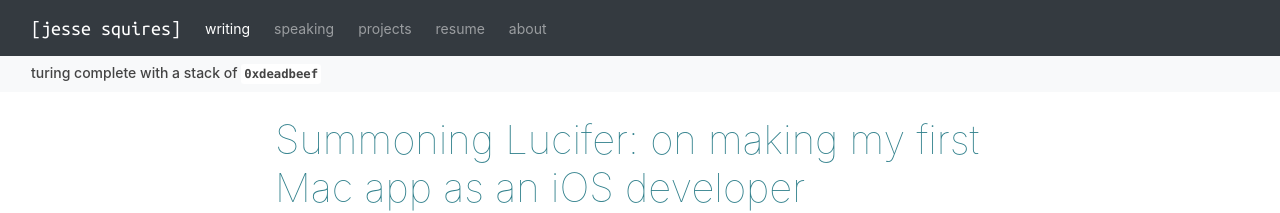
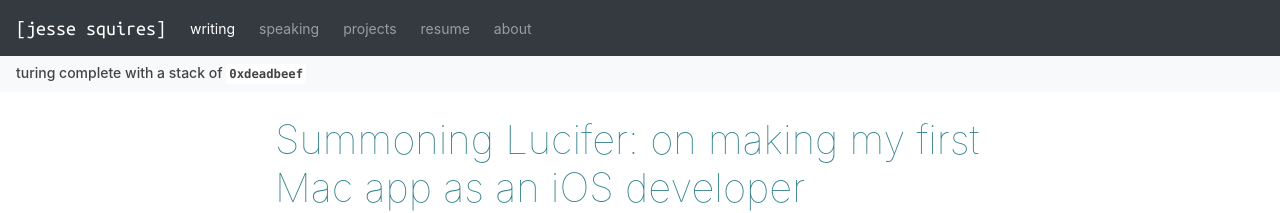
Before and after one commit to jessesquires/jessesquires.com, a Jekyll site: the page built from index.html, in a window 1280 px wide. Shown: the top 213 px of the page. Built offline with Jekyll 4.4.1, drawn with Linux system fonts in a browser that asks for light colours; nearby versions of some CDN libraries; library files that are not in the unit come from our copies; the list of posts is cut into pages by our own code.

Commit message:
remove header containers to fix left padding on mobile

```diff
--- a/_includes/header.html
+++ b/_includes/header.html
@@ -1,5 +1,4 @@
 <nav class="navbar navbar-expand-sm navbar-dark bg-dark">
-<div class="container-fluid">
     <a class="navbar-brand" href="/">[{{ site.title | downcase }}]</a>
     <button class="navbar-toggler collapsed" type="button" data-toggle="collapse" data-target="#navbar" aria-controls="navbar" aria-expanded="false" aria-label="Toggle navigation">
         <span class="navbar-toggler-icon"></span>
@@ -23,11 +22,8 @@
             </li>
         </ul>
     </div>
-</div>
 </nav>
 
 <header class="mb-4 pt-1 bg-light">
-<div class="container-fluid">
     <h2>turing complete with a stack of <code>0xdeadbeef</code></h2>
-</div>
 </header>
```
